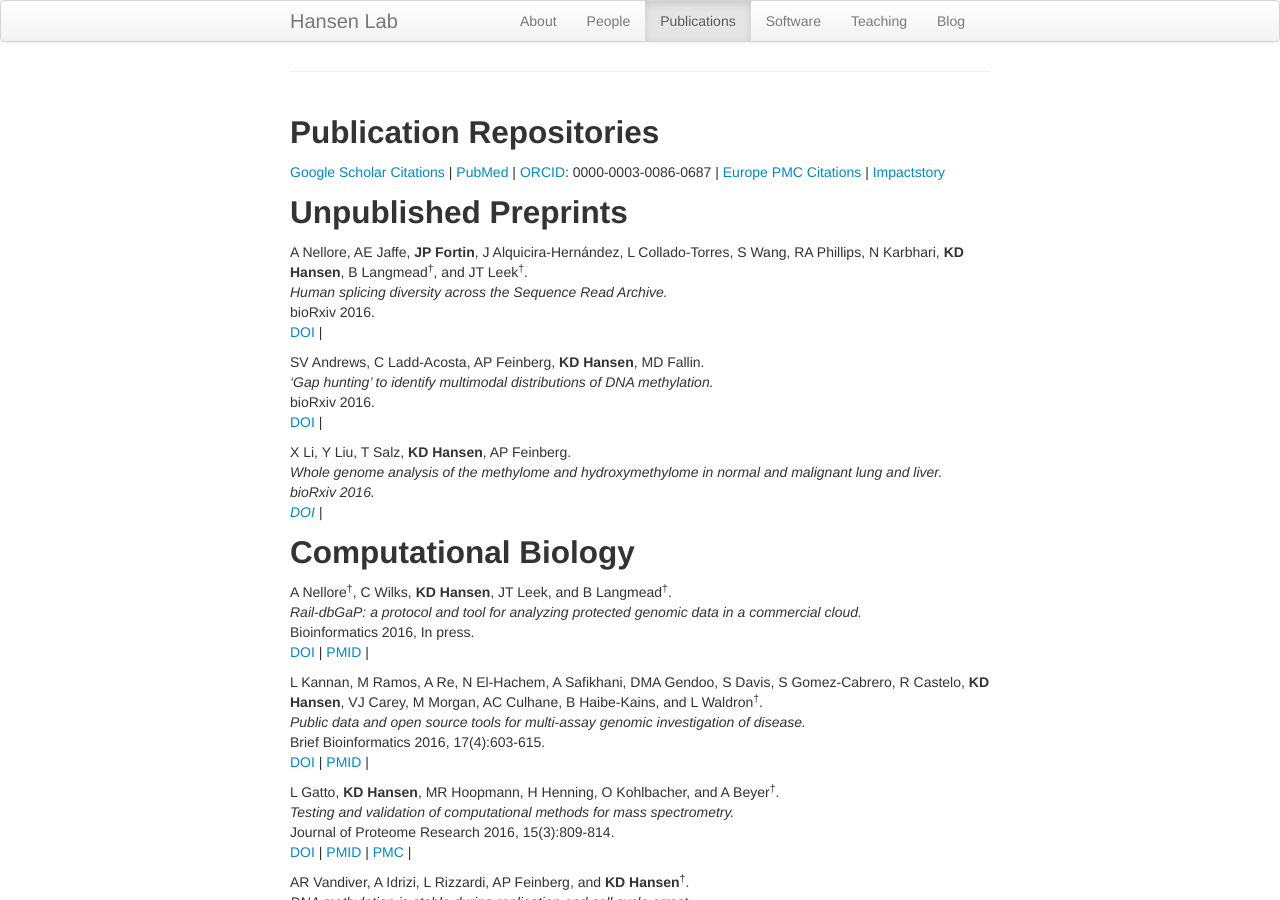
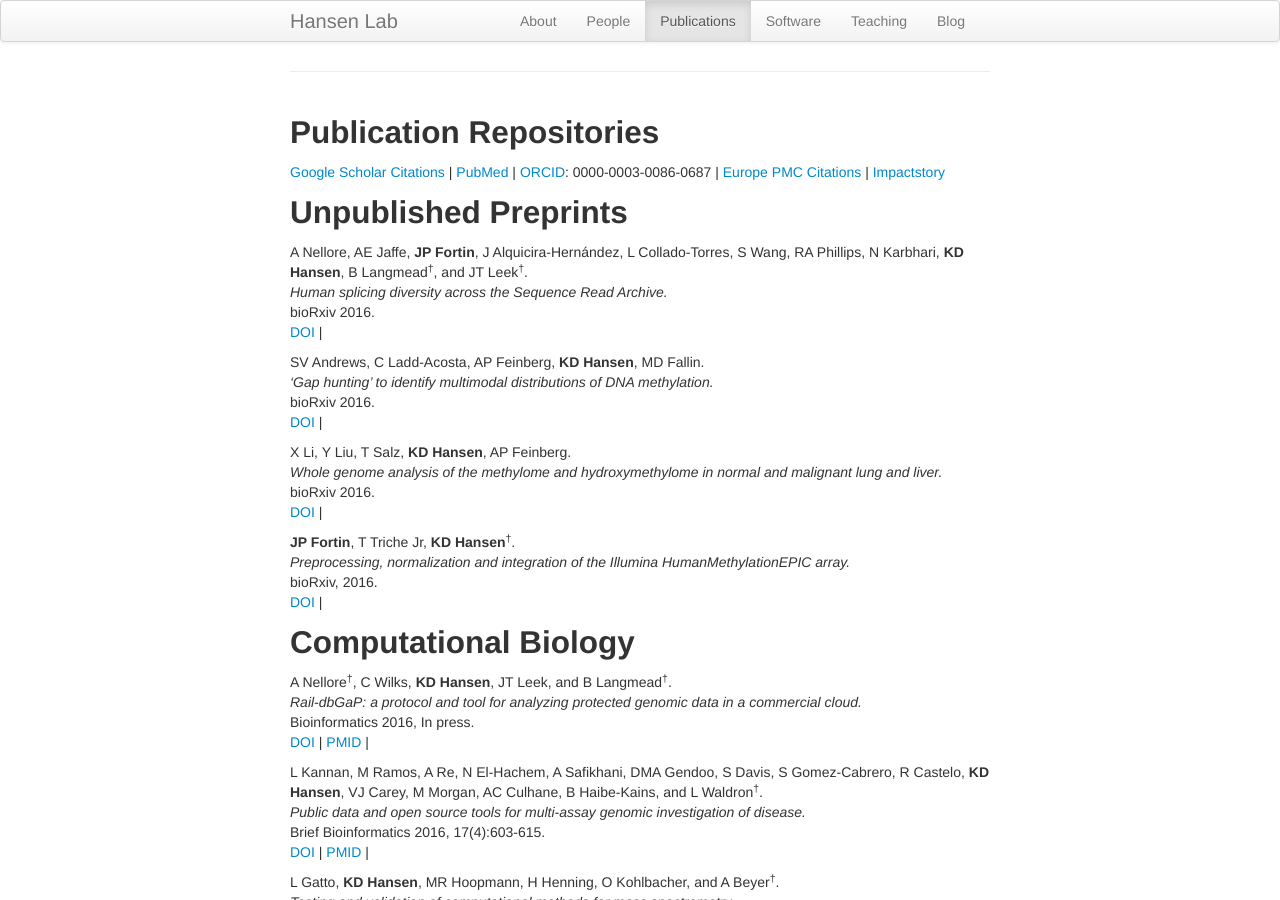
Before and after one commit to hansenlab/hansenlab.github.io, a Jekyll site: the page built from 02-pubs.md, in a window 1280 px wide and 900 px high. Built offline with Jekyll 4.4.1, drawn with Linux system fonts in a browser that asks for light colours; comment, search, counter and statistics services are not loaded.

Commit message:
new preprint

```diff
--- a/02-pubs.md
+++ b/02-pubs.md
@@ -31,9 +31,14 @@ bioRxiv 2016.<br />
 [DOI](http://dx.doi.org/10.1101/059659) | <span data-badge-type="4" data-doi="10.1101/059659" data-hide-no-mentions="true" class="altmetric-embed"> </span><br />
 
 X Li, Y Liu, T Salz, <b>KD Hansen</b>, AP Feinberg.<br />
-<i>Whole genome analysis of the methylome and hydroxymethylome in normal and malignant lung and liver.<i><br />
+<i>Whole genome analysis of the methylome and hydroxymethylome in normal and malignant lung and liver.</i><br />
 bioRxiv 2016.<br />
 [DOI](http://dx.doi.org/10.1101/062588) | <span data-badge-type="4" data-doi="10.1101/062588" data-hide-no-mentions="true" class="altmetric-embed"> </span><br />
+
+<b>JP Fortin</b>, T Triche Jr, <b>KD Hansen</b><sup>&dagger;</sup>.<br />
+<i>Preprocessing, normalization and integration of the Illumina HumanMethylationEPIC array.</i><br />
+bioRxiv, 2016.<br />
+[DOI](http://dx.doi.org/10.1101/065490) | <span data-badge-type="4" data-doi="10.1101/065490" data-hide-no-mentions="true" class="altmetric-embed"> </span><br />
 
 Computational Biology
 ---------------------
```
